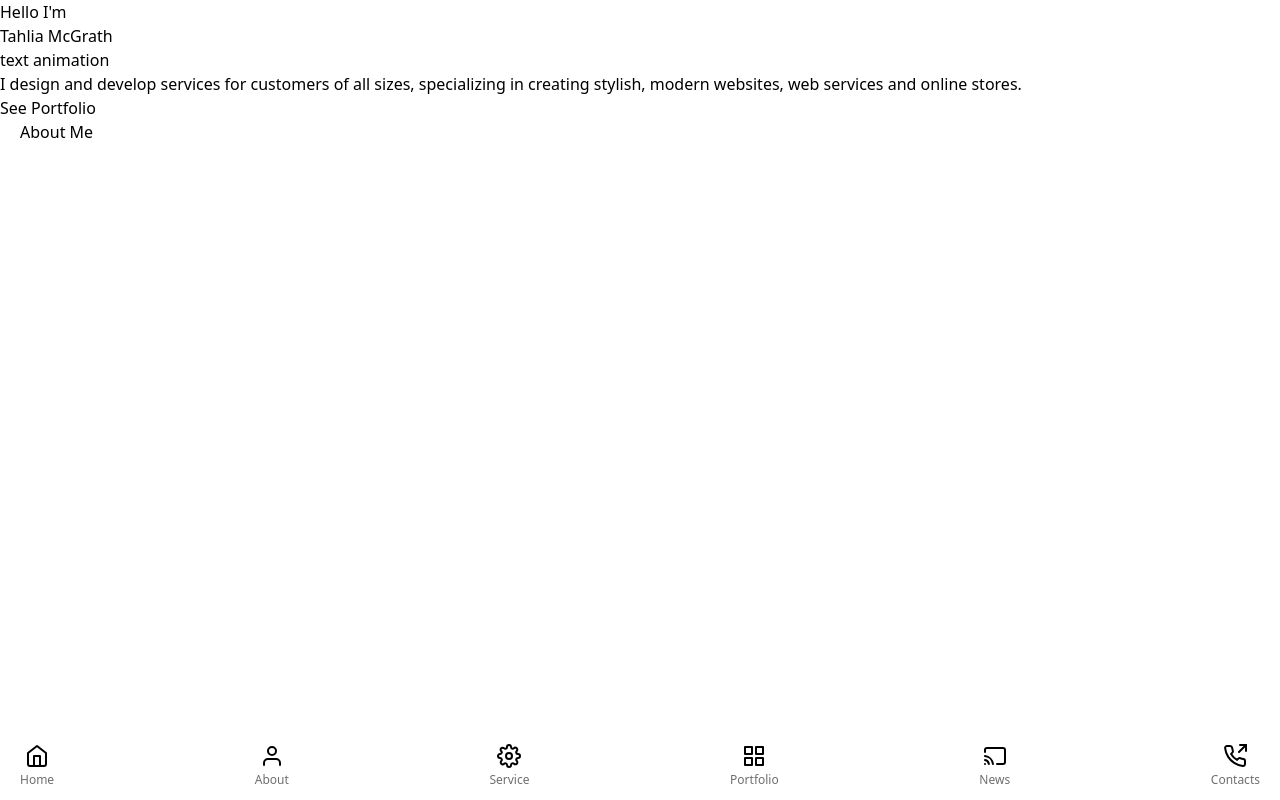
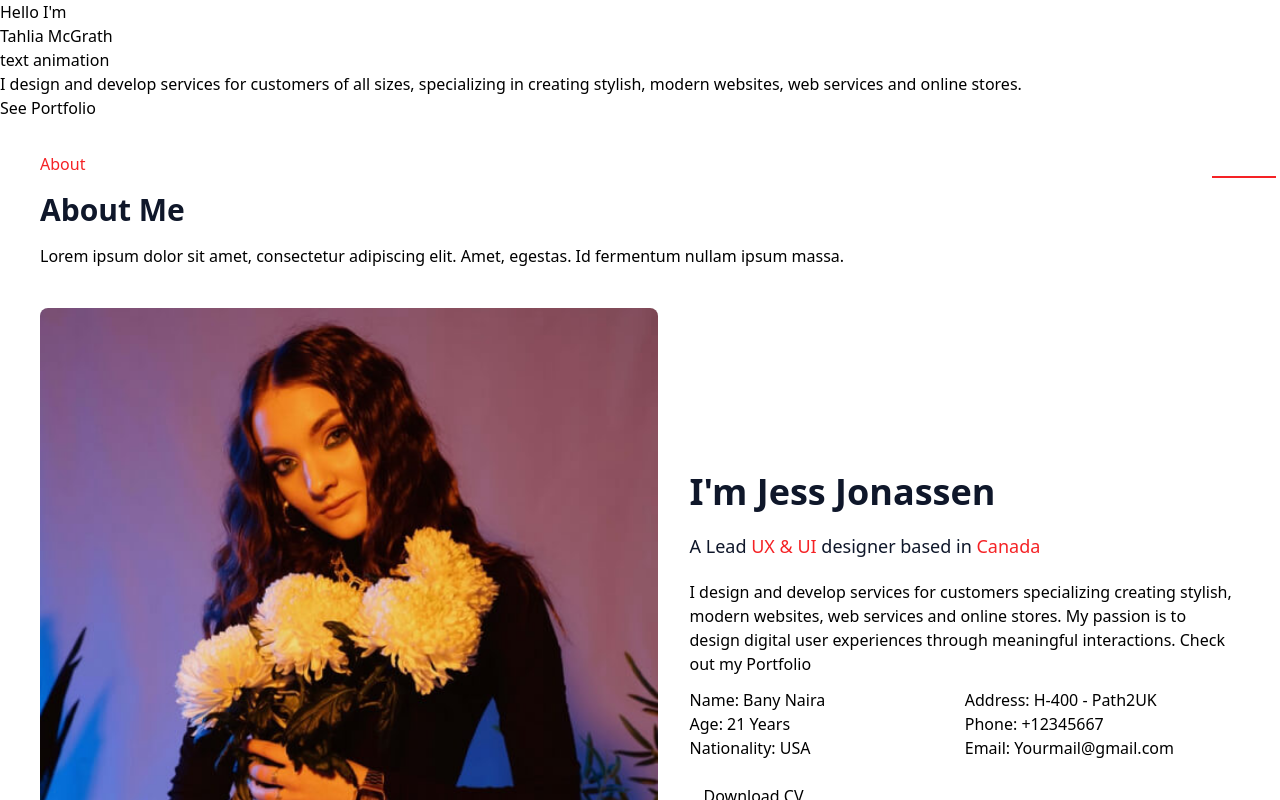
Before and after one commit to Mukles/portfolio, a JavaScript app: page / in a window 1280 px wide. Shown: the top 800 px of the page. Built offline with nearby package versions, Linux system fonts and the light colour scheme; the HTML template or start-up script is replaced by a standard one.

Commit message:
about structure done

```diff
--- a/src/Components/about.js
+++ b/src/Components/about.js
@@ -1,10 +1,53 @@
+import { about } from "./utilities/about";
+
 const About = () => {
   return (
-    <section id="about">
-      <div className="container mx-auto px-5">
-        <div className="about-header relative">
-          <span className="about-toltip text-ornage"></span>
-          <h1 cals>About Me</h1>
+    <section id="about" className=" py-8">
+      <div className="container mx-auto px-10">
+        <div className="about-header flex flex-col space-y-4">
+          <span className="about-toltip font-medium text-base  text-ornage after:block after:absolute after:h-[2px] after:w-16 after:bg-ornage after:right-1">
+            About
+          </span>
+          <h1 className="text-blue font-bold text-3xl">About Me</h1>
+          <p className="font-normal text-base pb-10">
+            Lorem ipsum dolor sit amet, consectetur adipiscing elit. Amet,
+            egestas. Id fermentum nullam ipsum massa.
+          </p>
+        </div>
+        <div className="flex flex-col lg:flex-row items-center space-x-8">
+          <img
+            src="/images/9.jpg"
+            alt=""
+            className="rounded-lg h-[28rem] w-full md:h-[40rem]"
+          />
+          <div className="flex flex-col space-y-3">
+            <div className="pt-8 flex flex-col space-y-5">
+              <h1 className="font-semibold text-4xl text-blue">
+                I'm Jess Jonassen
+              </h1>
+              <h3 className="font-medium text-lg text-blue">
+                A Lead <span className="text-ornage">UX & UI</span> designer
+                based in <span className="text-ornage">Canada</span>
+              </h3>
+              <p className="text-base text-gray">
+                I design and develop services for customers specializing
+                creating stylish, modern websites, web services and online
+                stores. My passion is to design digital user experiences through
+                meaningful interactions. Check out my Portfolio
+              </p>
+            </div>
+            <ul className="grid grid-cols-1 md:grid-cols-2">
+              {Object.keys(about).map((key) => (
+                <li key={key}>
+                  <span className="capitalize">{key}: </span>
+                  <span>{about[key]}</span>
+                </li>
+              ))}
+              <button className="text-center w-32 py-2 rounded-lg mt-4 broder-2 border-red-600">
+                Download CV
+              </button>
+            </ul>
+          </div>
         </div>
       </div>
     </section>
--- a/src/Components/header.js
+++ b/src/Components/header.js
@@ -2,7 +2,7 @@ import { nav } from "./utilities/nav";
 
 const Header = () => {
   return (
-    <header className="fixed bottom-0 left-0 w-full px-5 py-3">
+    <header className="fixed hidden bg-grayWhite bottom-0 left-0 w-full px-5 py-3">
       <nav>
         <div className="nav-container">
           <ul className="navlink-container flex items-center justify-between">
--- /dev/null
+++ b/src/Components/utilities/about.js
@@ -0,0 +1,8 @@
+export const about = {
+  name: "Bany Naira",
+  address: "H-400 - Path2UK",
+  age: "21 Years",
+  phone: "+12345667",
+  nationality: "USA",
+  email: "Yourmail@gmail.com",
+};
--- a/tailwind.config.js
+++ b/tailwind.config.js
@@ -4,9 +4,14 @@ module.exports = {
   theme: {
     fontFamily: {
       poppins: ["Poppins", "sans-serif"],
+      sm: ["16px", "30px"],
+      lg: ["18px", "23px"],
+      "3xl": ["30px", "42px"],
+      "4xl": ["32px", "42px"],
     },
     extend: {
-      colors: { semiBlack: "#6e6e6e", ornage: "#f52225" },
+      colors: { semiBlack: "#6e6e6e", ornage: "#f52225", blue: "#0f172a" },
+      backgroundColor: { ornage: "#f52225", grayWhite: "#F9F9FC" },
     },
   },
   plugins: [],
```
Also changed, not shown: public/images/9.jpg (added).
